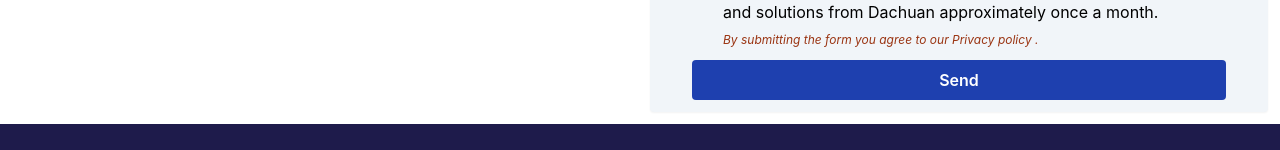
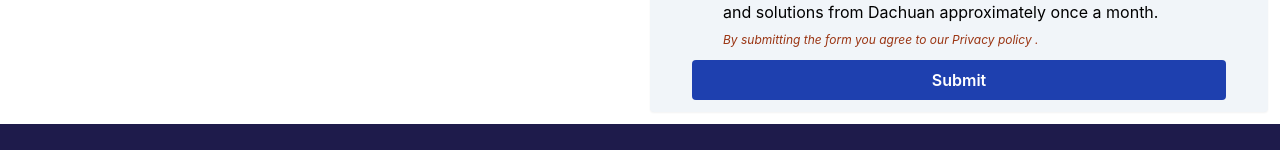
Before and after one commit to EdondjiIbolo/Dachuan-React, a React (Vite) app: page /Contact in a window 1280 px wide. Shown: the part 642-792 px from the top of the page. Built offline with nearby package versions, Linux system fonts and the light colour scheme.

Commit message:
link added

```diff
--- a/src/components/pages/Contact.jsx
+++ b/src/components/pages/Contact.jsx
@@ -8,7 +8,10 @@ export function Contact() {
           <h1 className="font-bold text-2xl md:text-4xl p-3 md:text-center sm:mb-3">
             Contact Us
           </h1>
-          <Link className="bg-slate-300 font-semibold text-black border border-black  p-2 flex items-center justify-center text-nowrap rounded md:w-18 sm:w-44 text-center hover:bg-white transition-all duration-200 ease-in hover:outline-2 h-8 md:h-12 hover:outline hover:outline-bg-blue-800 hover:text-blue-800">
+          <Link
+            to="/#Services"
+            className="bg-slate-300 font-semibold text-black border border-black  p-2 flex items-center justify-center text-nowrap rounded md:w-18 sm:w-44 text-center hover:bg-white transition-all duration-200 ease-in hover:outline-2 h-8 md:h-12 hover:outline hover:outline-bg-blue-800 hover:text-blue-800"
+          >
             See Capabilities
           </Link>
         </header>
@@ -123,7 +126,7 @@ export function Contact() {
               </div>
               <input
                 type="submit"
-                value="Send"
+                value="Submit"
                 className="bg-blue-800 font-semibold text-white  p-2 flex items-center justify-center text-nowrap rounded w-full   text-center hover:bg-white transition-all duration-200 ease-in hover:outline-2 cursor-pointer hover:outline hover:outline-bg-blue-800 hover:text-blue-800"
               />
             </form>
```
